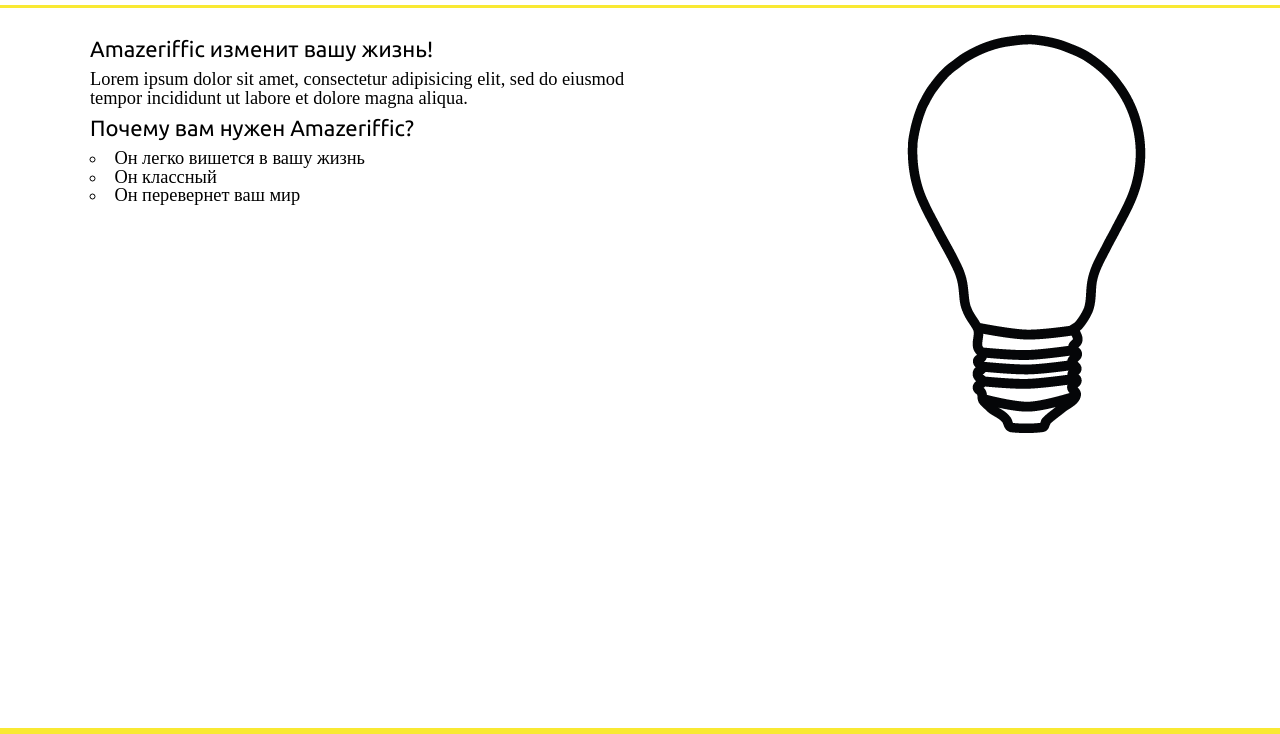
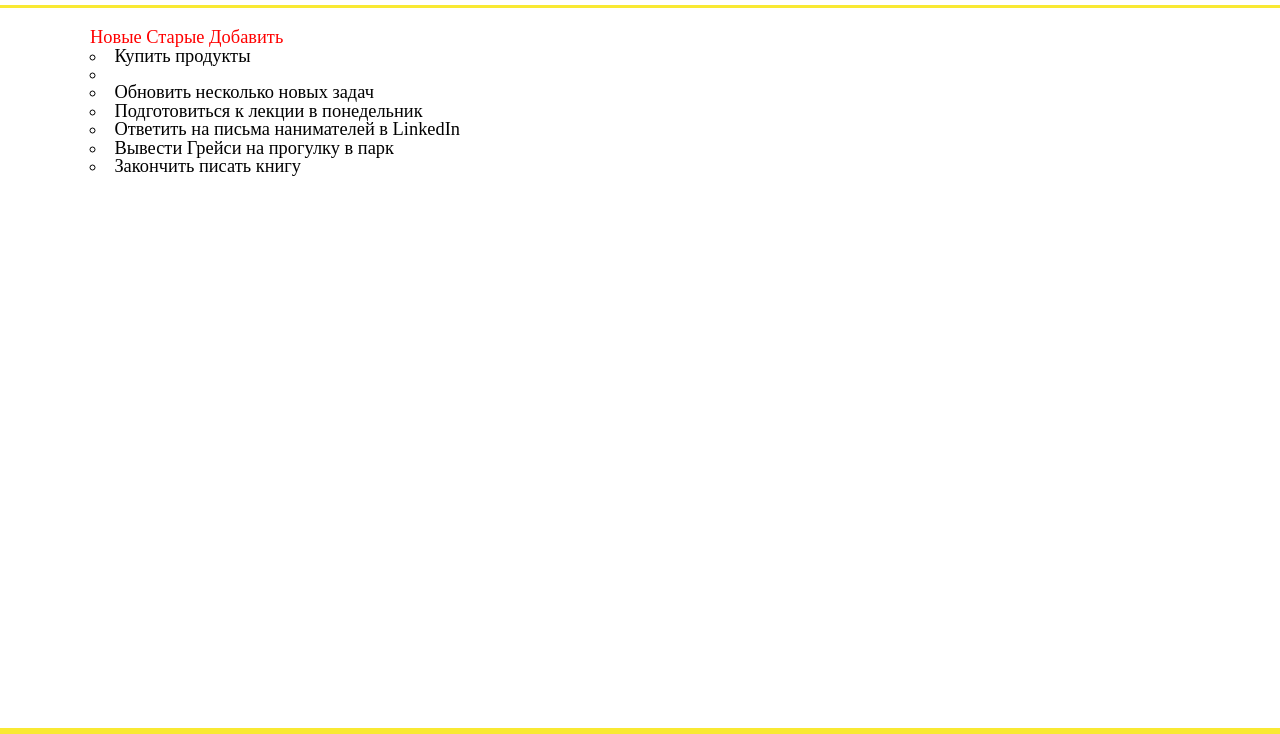
Before and after one commit to Raisov-Na/-web, a plain HTML site: page index.html in a window 1280 px wide. Shown: the part 70-804 px from the top of the page. Drawn offline with Linux system fonts and the light colour scheme; a web font is replaced by a local one.

Commit message:
Изменила main

```diff
--- a/index.html
+++ b/index.html
@@ -20,19 +20,20 @@
 </header>
 <main>
     <div class="container">
-        <div class = "main_block">
-            <h2>Amazeriffic изменит вашу жизнь!</h2>
-            <p>Lorem ipsum dolor sit amet, consectetur adipisicing elit,
-                sed do eiusmod tempor incididunt ut labore et dolore magna aliqua.</p>
-            <h2>Почему вам нужен Amazeriffic?</h2>
+        <div class="tabs">
+            <a href=""><span class="active">Новые</span></a>
+            <a href=""><span>Старые</span></a>
+            <a href=""><span>Добавить</span></a>
+        </div>
+        <div class="content">
             <ul>
-                <li>Он легко вишется в вашу жизнь</li>
-                <li>Он классный</li>
-                <li>Он перевернет ваш мир</li>
+                <li>Купить продукты<li>
+                <li>Обновить несколько новых задач</li>
+                <li>Подготовиться к лекции в понедельник</li>
+                <li>Ответить на письма нанимателей в LinkedIn</li>
+                <li>Вывести Грейси на прогулку в парк</li>
+                <li>Закончить писать книгу</li>
             </ul>
-        </div>
-        <div class="image">
-        <img src="lightbulb.png" alt="Изображение лампочки">
         </div>
     </div>
 </main>
```
